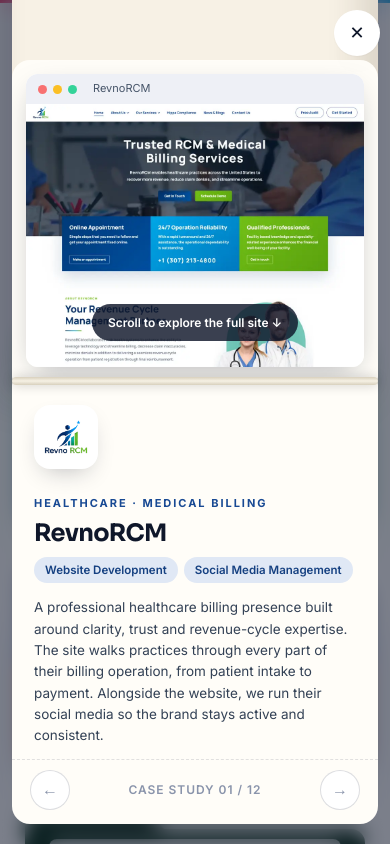
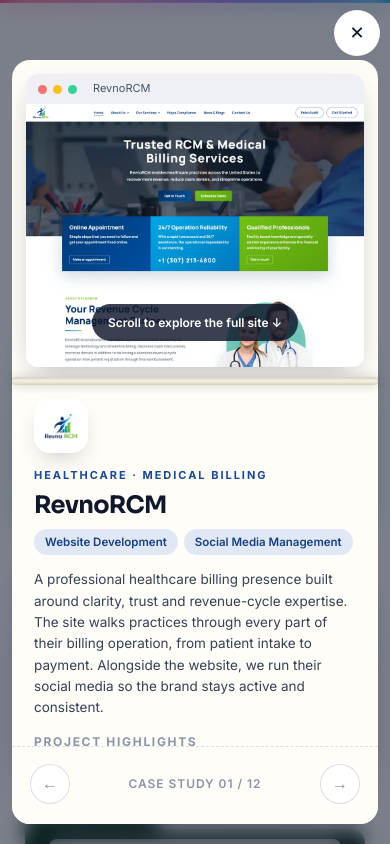
Before and after one commit to abhishekviralstan-create/viralstanportfolio, a React (Vite) app: page / in a window 390 px wide. Both pictures are taken after a click on the button 195 px from the left and 9153 px from the top of the page. Shown: the part 8731-9575 px from the top of the page. Built offline with nearby package versions, Linux system fonts and the light colour scheme.

Commit message:
Fix case study page overlap and five-column layout

```diff
--- a/src/components/Testimonials.jsx
+++ b/src/components/Testimonials.jsx
@@ -81,11 +81,9 @@
                     <small>{t.role}</small>
                   </div>
                 </div>
-                <div className="stars" aria-label="5 out of 5 stars">
-                  ★★★★★
-                </div>
+                <div className="stars" aria-label="5 out of 5 stars">★★★★★</div>
                 <blockquote style={{ margin: 0 }}>
-                  <p>“{t.text}”</p>
+                  <p>&ldquo;{t.text}&rdquo;</p>
                 </blockquote>
               </motion.figure>
             )
@@ -94,7 +92,7 @@
 
         <div className="cf-controls">
           <button className="arrow-btn" onClick={() => go(-1)} aria-label="Previous testimonial">
-            ←
+            &larr;
           </button>
           <div className="cf-dots">
             {testimonials.map((t, i) => (
@@ -102,7 +100,7 @@
             ))}
           </div>
           <button className="arrow-btn" onClick={() => go(1)} aria-label="Next testimonial">
-            →
+            &rarr;
           </button>
         </div>
       </div>
--- a/src/components/Work.jsx
+++ b/src/components/Work.jsx
@@ -102,29 +102,12 @@
         aria-label={`${p.name} case study`}
         style={{ '--f1': p.colors[0], '--f2': p.colors[1], transformOrigin: 'center center' }}
         onClick={(e) => e.stopPropagation()}
-        initial={{ scaleX: 0.035, scaleY: 0.9, opacity: 0, y: 30 }}
-        animate={{ scaleX: 1, scaleY: 1, opacity: 1, y: 0 }}
-        exit={{ opacity: 0, scaleX: 0.5, scaleY: 0.94, y: 30 }}
-        transition={{ duration: 0.78, ease }}
+        initial={{ scale: 0.92, opacity: 0, y: 24 }}
+        animate={{ scale: 1, opacity: 1, y: 0 }}
+        exit={{ opacity: 0, scale: 0.94, y: 24 }}
+        transition={{ duration: 0.55, ease }}
       >
         <span className="book-spine" aria-hidden="true" />
-        <motion.div
-          className="book-opening-cover"
-          aria-hidden="true"
-          initial={mobile ? { rotateX: 0, zIndex: 8 } : { rotateY: 0, zIndex: 8 }}
-          animate={mobile ? { rotateX: -180, zIndex: [8, 8, 0] } : { rotateY: -180, zIndex: [8, 8, 0] }}
-          transition={{ duration: 1.15, delay: 0.62, ease: bookEase, times: [0, 0.72, 1] }}
-        >
-          <span className="cover-face cover-front">
-            <span className="cover-mark">
-              {p.logo ? <img src={p.logo} alt="" /> : <b>{p.name.slice(0, 2)}</b>}
-            </span>
-            <small>Viralstan case study</small>
-            <strong>{p.name}</strong>
-            <i>Open to explore</i>
-          </span>
-          <span className="cover-face cover-back" />
-        </motion.div>
         <AnimatePresence>
           {turn && (
             <motion.div
@@ -147,14 +130,12 @@
         </AnimatePresence>
         {/* left page: scrollable website screenshot */}
         <motion.div className="page page-left" {...unfold('left')} transition={unfoldTransition}>
-          <AnimatePresence mode="wait">
             <motion.div
               key={p.id}
               className="page-inner"
-              initial={{ opacity: 0, x: first.current ? 0 : -30 }}
-              animate={{ opacity: 1, x: 0 }}
-              exit={{ opacity: 0, x: 30 }}
-              transition={{ duration: 0.4, delay: pageDelay }}
+              initial={{ opacity: 0 }}
+              animate={{ opacity: 1 }}
+              transition={{ duration: 0.25, delay: pageDelay }}
             >
               {p.image ? (
                 <>
@@ -183,19 +164,16 @@
                 </div>
               )}
             </motion.div>
-          </AnimatePresence>
         </motion.div>
 
         {/* right page: the story */}
         <motion.div className="page page-right" {...unfold('right')} transition={unfoldTransition}>
-          <AnimatePresence mode="wait">
             <motion.div
               key={p.id}
               className="page-inner copy"
-              initial={{ opacity: 0, rotateY: first.current ? 0 : -25, x: 20 }}
-              animate={{ opacity: 1, rotateY: 0, x: 0 }}
-              exit={{ opacity: 0, rotateY: 25, x: -20 }}
-              transition={{ duration: 0.45, delay: pageDelay }}
+              initial={{ opacity: 0 }}
+              animate={{ opacity: 1 }}
+              transition={{ duration: 0.25, delay: pageDelay }}
             >
               <div className="book-logo">
                 {p.logo ? <img src={p.logo} alt={`${p.name} logo`} /> : <span className="project-monogram">{p.name.slice(0, 2)}</span>}
@@ -218,13 +196,7 @@
                   </motion.li>
                 ))}
               </ul>
-              {p.quote && (
-                <blockquote className="book-quote">
-                  “{p.quote}”<cite>— {p.name}</cite>
-                </blockquote>
-              )}
             </motion.div>
-          </AnimatePresence>
 
           <div className="book-foot">
             <button onClick={() => go(-1)} disabled={Boolean(turn)} aria-label="Previous case study">
--- a/src/data/content.js
+++ b/src/data/content.js
@@ -230,6 +230,7 @@
       'Social media planning, publishing and management',
       'Performance marketing for qualified lead generation',
     ],
+    quote: 'Viralstan gave us one dependable team for shoots, design, social media and paid campaigns. The content feels professional, and the marketing is focused on genuine property enquiries.',
     colors: ['#2563eb', '#7c3aed'],
   },
   {
@@ -247,6 +248,7 @@
       'Social content planning and publishing',
       'Consistent visual and communication direction',
     ],
+    quote: 'The team understood the personality of our brand and translated it into confident UGC and a consistent social presence. The entire process was creative, organised and responsive.',
     colors: ['#ec4899', '#7c3aed'],
   },
   {
@@ -264,6 +266,7 @@
       'Audience and creative testing',
       'Performance campaign optimisation',
     ],
+    quote: 'Viralstan connected our organic content and paid marketing into one clear growth plan. Their execution was consistent, responsive and guided by performance.',
     colors: ['#111827', '#6366f1'],
   },
   {
@@ -281,6 +284,7 @@
       'Platform-aware wellness communication',
       'Paid campaign setup and optimisation',
     ],
+    quote: 'Viralstan handled a sensitive category with creativity and care. Their video, social and performance teams helped us communicate boldly while keeping the brand credible.',
     colors: ['#ef4444', '#7f1d1d'],
   },
   {
@@ -298,6 +302,7 @@
       'Social media planning and handling',
       'Clear, audience-friendly insurance communication',
     ],
+    quote: 'The team made our insurance content feel approachable and human. From model-led shoots to editing and social management, every deliverable was polished and easy to work with.',
     colors: ['#0f766e', '#38bdf8'],
   },
   {
@@ -315,6 +320,7 @@
       'Targeted paid-media campaigns',
       'Lead-generation optimisation',
     ],
+    quote: 'The property videos presented our listings clearly, and the paid campaigns helped those assets reach the right audience. Viralstan brought production and performance together effectively.',
     colors: ['#d97706', '#92400e'],
   },
   {
@@ -332,6 +338,7 @@
       'Social media management and video editing',
       'Performance campaigns supporting growth',
     ],
+    quote: 'Viralstan has supported both our product and marketing requirements as one ongoing partnership. Their ability to coordinate applications, content and campaigns has been valuable to our growth.',
     colors: ['#0ea5e9', '#14b8a6'],
   },
 ]
--- a/src/styles.css
+++ b/src/styles.css
@@ -1200,15 +1200,15 @@
   display: flex;
   flex-wrap: wrap;
   justify-content: center;
-  gap: 44px 30px;
-  max-width: 920px;
+  gap: 38px 20px;
+  max-width: 1200px;
   margin: 60px auto 0;
 }
 
 .folder {
   position: relative;
-  flex: 0 0 calc((100% - 60px) / 3);
-  height: 210px;
+  flex: 0 0 calc((100% - 80px) / 5);
+  height: 185px;
   perspective: 900px;
   text-align: left;
   cursor: pointer;
@@ -1306,12 +1306,12 @@
 .folder-name {
   font-family: var(--font-display);
   font-weight: 800;
-  font-size: 17px;
+  font-size: 15px;
   letter-spacing: -0.02em;
 }
 
 .folder-meta {
-  font-size: 11.5px;
+  font-size: 10.5px;
   opacity: 0.85;
 }
 
@@ -1345,13 +1345,18 @@
   transform: none;
 }
 
-@media (max-width: 1000px) {
+@media (max-width: 1100px) {
   .folder {
-    flex-basis: calc((100% - 30px) / 2);
-  }
-}
-
-@media (max-width: 600px) {
+    flex-basis: calc((100% - 40px) / 3);
+    height: 200px;
+  }
+}
+
+@media (max-width: 760px) {
+  .folder { flex-basis: calc((100% - 20px) / 2); }
+}
+
+@media (max-width: 520px) {
   .folder-grid {
     gap: 44px;
   }
@@ -1648,7 +1653,7 @@
   flex: 1;
   min-height: 0;
   overflow: hidden;
-  padding: 32px 40px 16px 48px;
+  padding: 30px 40px 24px 48px;
   transform-origin: left center;
 }
 
@@ -1713,7 +1718,7 @@
   place-items: center;
   padding: 10px;
   box-shadow: 0 10px 24px -10px rgba(15, 23, 42, 0.3);
-  margin-bottom: 20px;
+  margin-bottom: 14px;
 }
 
 .book-logo img {
@@ -1820,7 +1825,12 @@
   align-items: center;
   justify-content: space-between;
   gap: 12px;
-  padding: 14px 30px 18px 52px;
+  flex: none;
+  min-height: 78px;
+  padding: 12px 30px 14px 52px;
+  background: #fffdf8;
+  position: relative;
+  z-index: 4;
   border-top: 1px dashed rgba(15, 23, 42, 0.12);
   font-size: 12px;
   font-weight: 600;
@@ -1909,13 +1919,14 @@
   }
 
   .page-right .page-inner.copy {
-    padding: 24px 22px 12px;
+    padding: 18px 22px 12px;
   }
 
   .book-logo {
-    width: 64px;
-    height: 64px;
+    width: 54px;
+    height: 54px;
     border-radius: 16px;
+    margin-bottom: 8px;
   }
 
   .book-foot {
```
